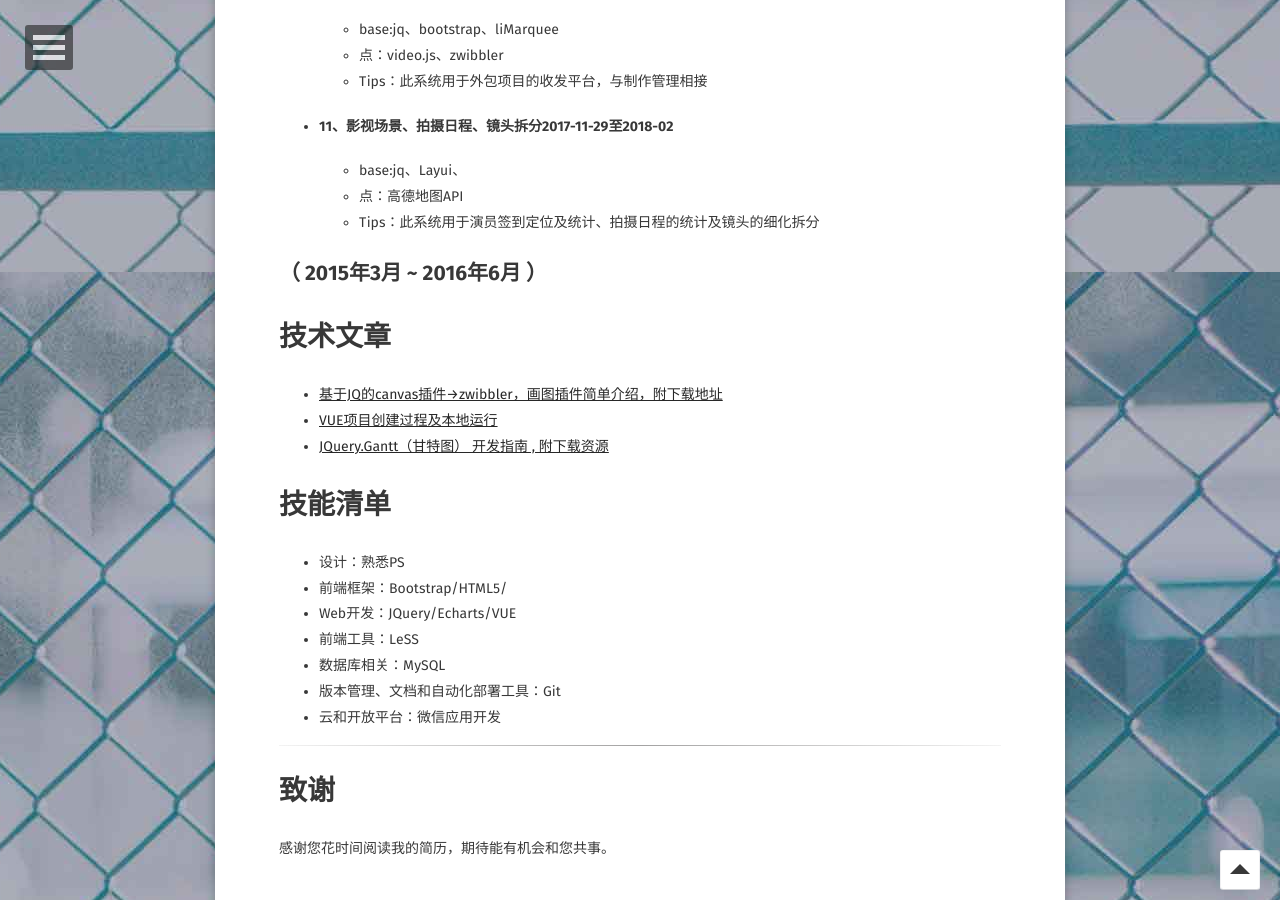
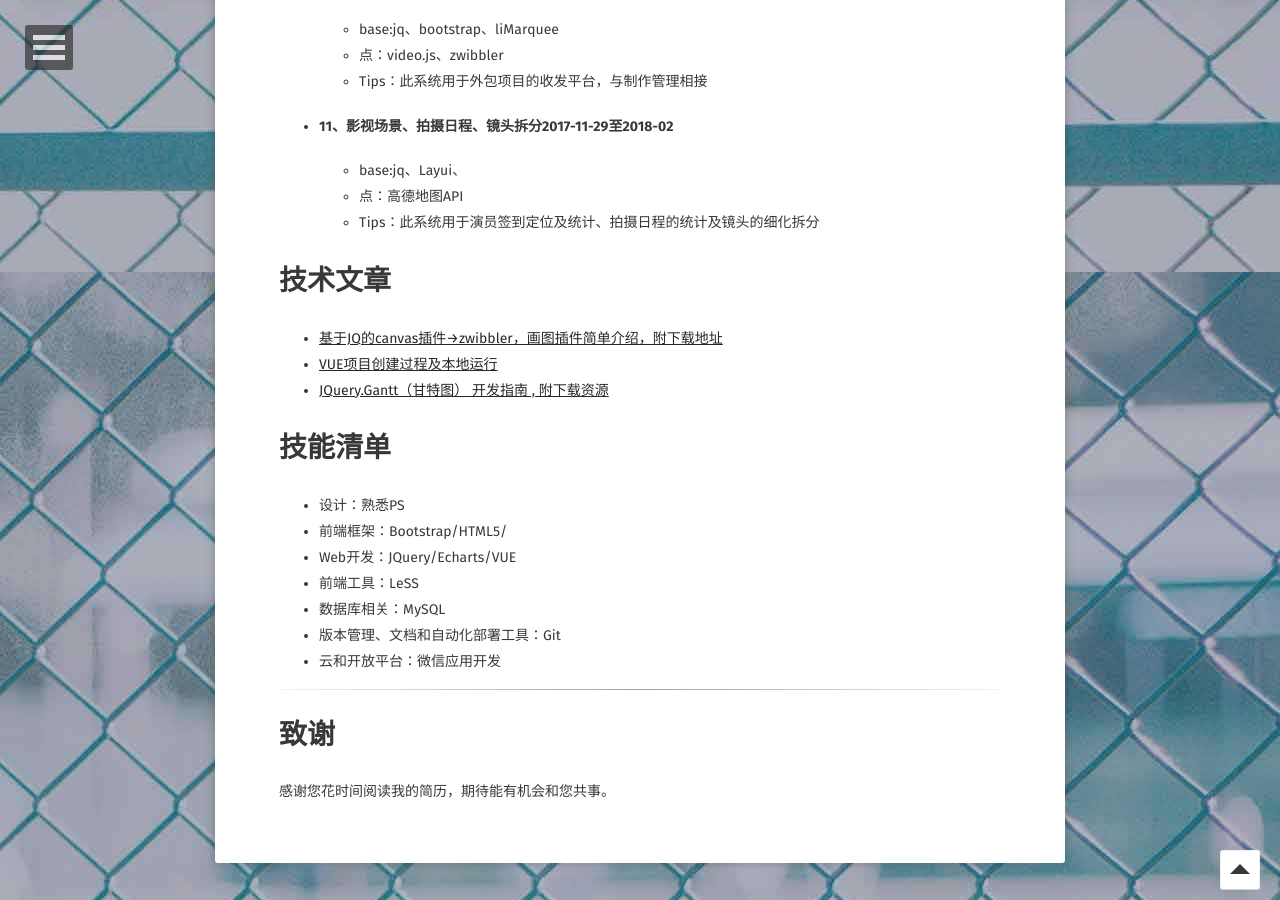
Before and after one commit to ybx13579/IceYang.github.io, a Jekyll site: the page built from about/index.md, in a window 1280 px wide and 900 px high, scrolled down 2428 px. Built offline with Jekyll 4.4.1, drawn with Linux system fonts in a browser that asks for light colours; some web fonts are replaced.

Commit message:
Update index.md

```diff
--- a/about/index.md
+++ b/about/index.md
@@ -198,7 +198,7 @@ comments: false
     </ul>
 
 
-## （ 2015年3月 ~ 2016年6月 ）
+
 
 
 
```
